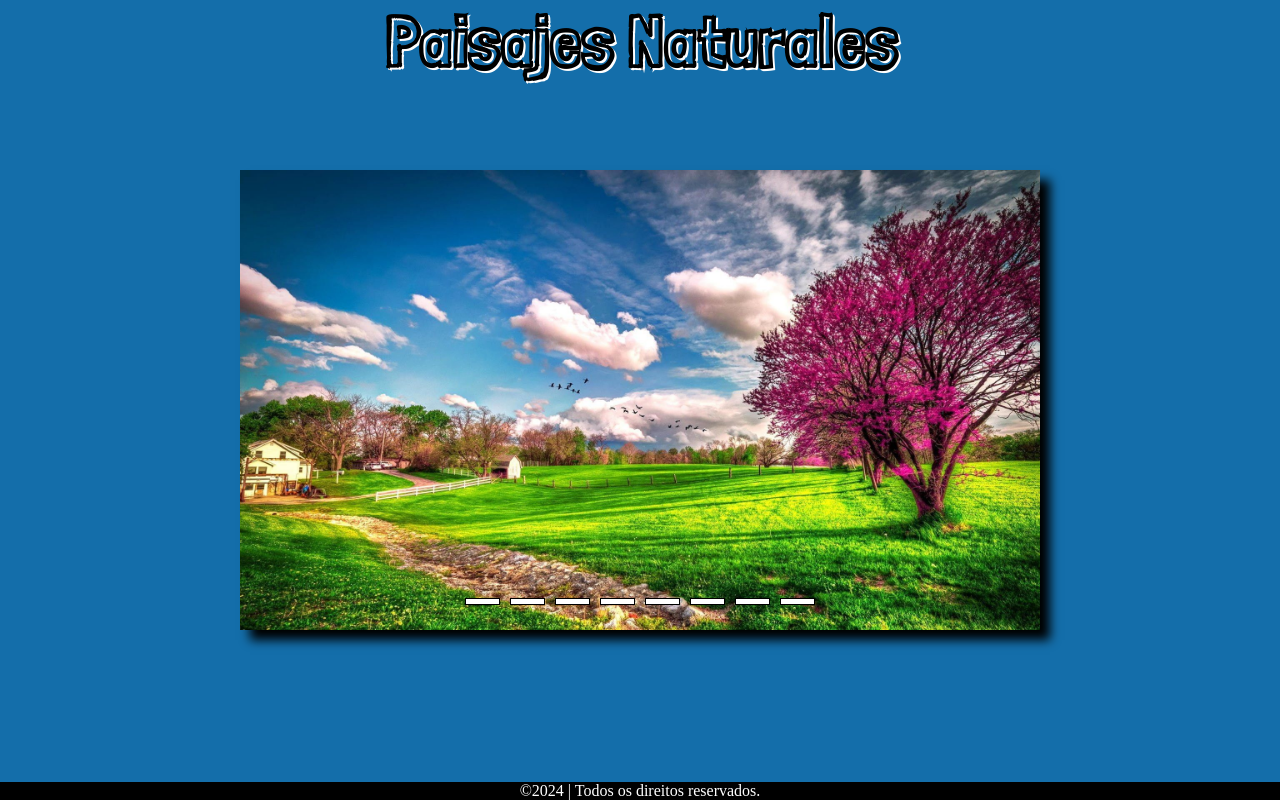
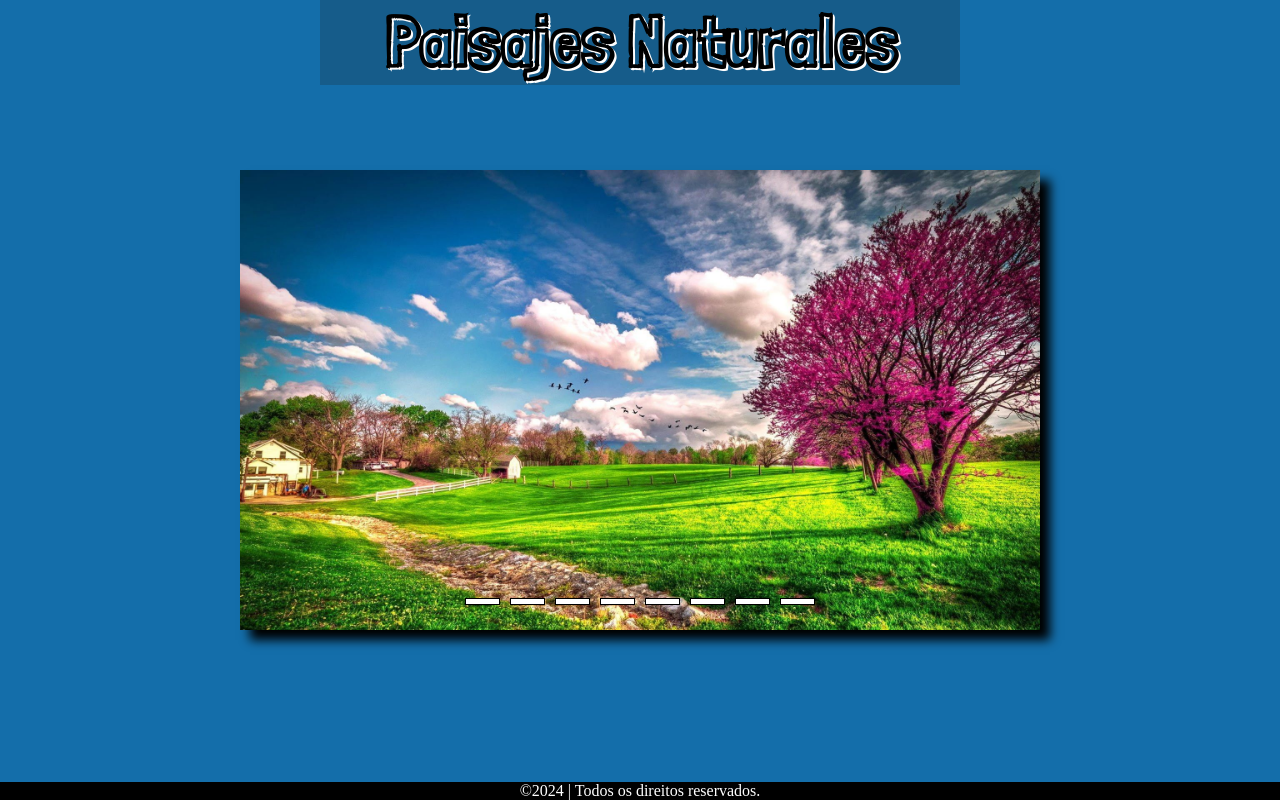
Before and after one commit to Pingo773/Paisajes-Naturales-Carrossel, a plain HTML site: page index.html in a window 1280 px wide. Drawn offline with Linux system fonts and the light colour scheme.

Commit message:
Updated h1 style.css

```diff
--- a/style.css
+++ b/style.css
@@ -42,6 +42,9 @@ h1 {
     font-size: 4.5em;
     text-align: center;
     text-shadow: 2px 2px 0px white;
+    background-color: #1f1f1f3b;
+    width: 50%;
+    margin: auto;
 }
 
 .container {
```
